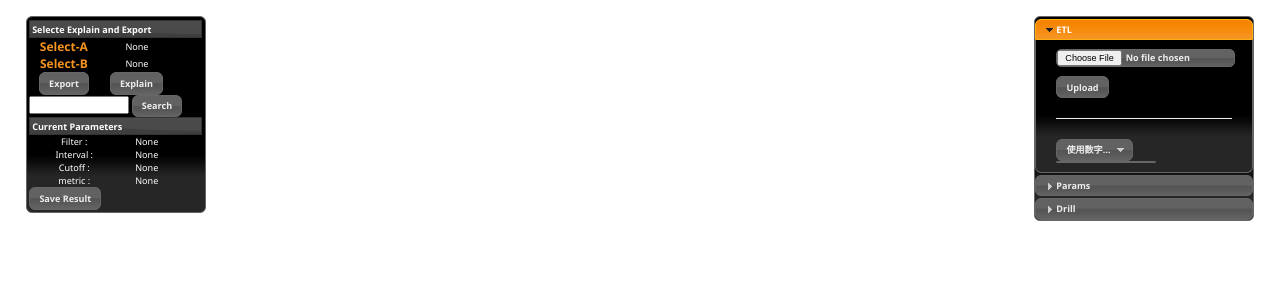
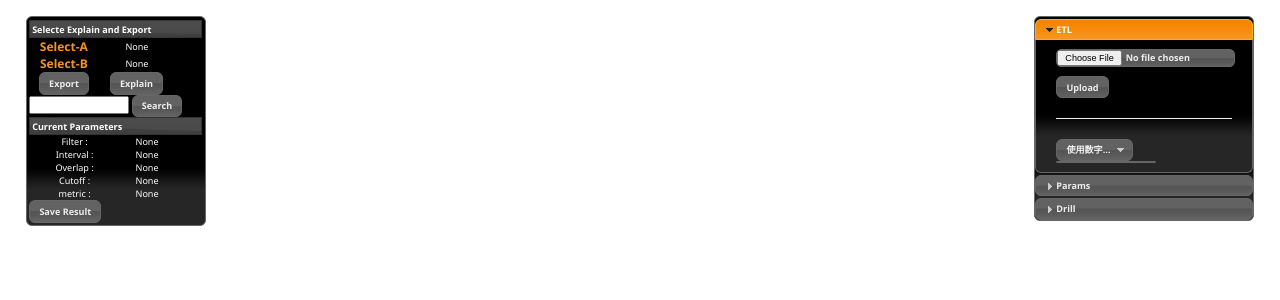
Before and after one commit to luxiaolei/jusha, a Flask app: page / in a window 1280 px wide. Shown: the top 300 px of the page. Run offline with Flask 2, Linux system fonts and the light colour scheme; some libraries are stand-ins or nearby versions.

Commit message:
add overlap currentparams

```diff
--- a/app/templates/index.html
+++ b/app/templates/index.html
@@ -108,6 +108,14 @@
             Interval :
           </td>
           <td id='tdinterval'>
+            None
+          </td>
+        </tr>
+        <tr>
+          <td>
+            Overlap :
+          </td>
+          <td id='tdoverlap'>
             None
           </td>
         </tr>
```
